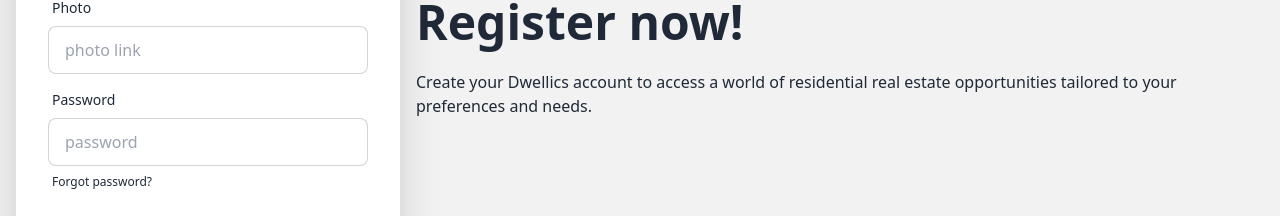
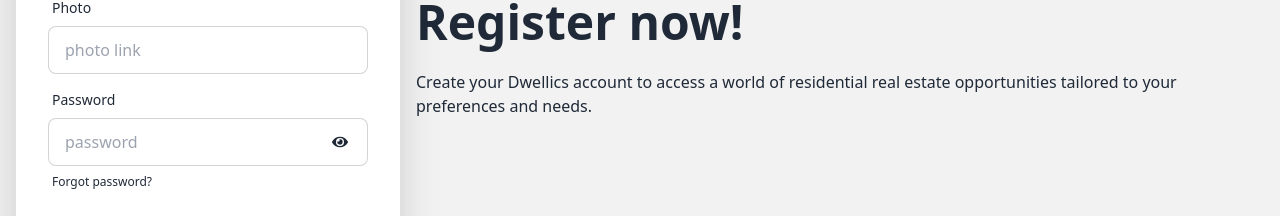
Before and after one commit to sioanik/dwellics-client, a React (Vite) app: page /register in a window 1280 px wide. Shown: the part 438-654 px from the top of the page. Built offline with nearby package versions, Linux system fonts and the light colour scheme; no server answers.

Commit message:
eye added

```diff
--- a/src/components/Login.jsx
+++ b/src/components/Login.jsx
@@ -68,6 +68,7 @@
                                     <span className="label-text">Password</span>
                                 </label>
                                 <input type="password" name="password" placeholder="password" className="input input-bordered" required />
+
                                 <label className="label">
                                     <a href="#" className="label-text-alt link link-hover">Forgot password?</a>
                                 </label>
--- a/src/components/Register.jsx
+++ b/src/components/Register.jsx
@@ -3,6 +3,11 @@
 import { Link } from "react-router-dom";
 import { AuthContext } from "./AuthProvider";
 
+import { FaEye, FaEyeSlash } from "react-icons/fa";
+{/* <FaEye /> */}
+
+// import { FaEyeSlash } from "react-icons/fa";
+{/* <FaEyeSlash /> */}
 
 const Register = () => {
 
@@ -12,6 +17,8 @@
     const {registerUser, setUser} = useContext(AuthContext)
     // console.log(authInfo.registerUser);
     const [error, setError] = useState('')
+
+    const [showPass, setShowPass] = useState(false)
 
 
 
@@ -83,7 +90,13 @@
                                 <label className="label">
                                     <span className="label-text">Password</span>
                                 </label>
-                                <input type="password" name="password" placeholder="password" className="input input-bordered" required />
+                                <div className="w-full relative">
+                                <input type={showPass ? "text" : "password"} name="password" placeholder="password" className="w-full input input-bordered" required />
+                                <span className="absolute top-1/3 right-5" onClick={()=> setShowPass(!showPass)}>
+                                    {
+                                showPass ? <FaEyeSlash></FaEyeSlash> :<FaEye></FaEye>
+                                }</span>
+                                </div>
                                 <label className="label">
                                     <a href="#" className="label-text-alt link link-hover">Forgot password?</a>
                                 </label>
```
